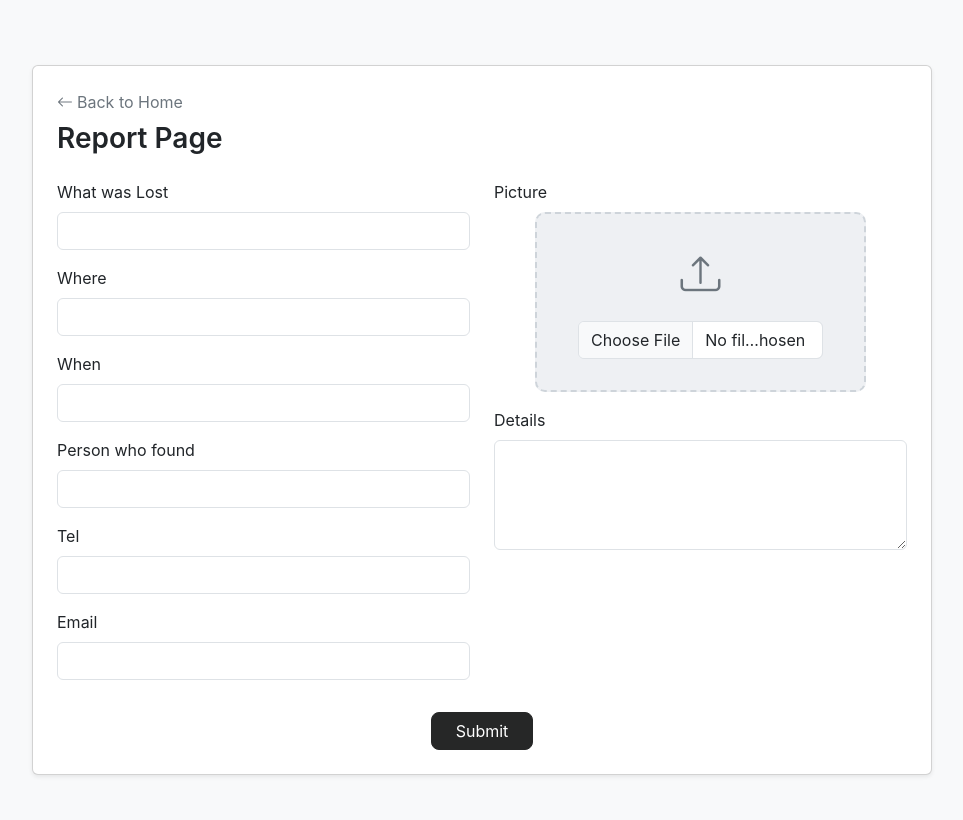
After one commit to z125534-Parichart-Saeyhoong/Database_Lost-Found, a PHP site: page /report.html in a window 1280 px wide. The commit adds this page. Shown: the whole page, without its empty margins (154-1117 px from the left). Run offline with PHP 8.4, Linux system fonts and the light colour scheme.

Commit message:
report
report page

```diff
--- a/home.html
+++ b/home.html
@@ -146,7 +146,8 @@
                 <span>search & time</span>
             </div>
         </div>
-        <button class="report-btn">REPORT</button>
+        <a href="report.html" class="report-btn">REPORT</a>
+
 
     </div>
 
--- /dev/null
+++ b/report.html
@@ -0,0 +1,95 @@
+<!DOCTYPE html>
+<html lang="en">
+<head>
+    <meta charset="UTF-8">
+    <meta name="viewport" content="width=device-width, initial-scale=1.0">
+    <title>Report Page</title>
+
+    <link href="https://cdn.jsdelivr.net/npm/bootstrap@5.3.2/dist/css/bootstrap.min.css" rel="stylesheet">
+    <link rel="stylesheet" href="https://cdn.jsdelivr.net/npm/bootstrap-icons@1.11.1/font/bootstrap-icons.css">
+    <link rel="stylesheet" href="style.css">
+
+</head>
+
+<body class="bg-light">
+    <div class="container min-vh-100 d-flex justify-content-center align-items-center py-4">
+
+        <div class="card p-4 shadow-sm" style="width: 100%; max-width: 900px;">
+
+            <div class="mb-2">
+                <a href="home.html" class="text-decoration-none text-secondary d-inline-flex align-items-center gap-1">
+                    <i class="bi bi-arrow-left"></i> Back to Home
+                </a>
+            </div>
+
+            <h3 class="mb-4">Report Page</h3>
+
+            <form>
+
+                <div class="row">
+
+                    <div class="col-md-6">
+
+                        <div class="mb-3">
+                            <label class="form-label">What was Lost</label>
+                            <input type="text" class="form-control">
+                        </div>
+
+                        <div class="mb-3">
+                            <label class="form-label">Where</label>
+                            <input type="text" class="form-control">
+                        </div>
+
+                        <div class="mb-3">
+                            <label class="form-label">When</label>
+                            <input type="text" class="form-control">
+                        </div>
+
+                        <div class="mb-3">
+                            <label class="form-label">Person who found</label>
+                            <input type="text" class="form-control">
+                        </div>
+
+                        <div class="mb-3">
+                            <label class="form-label">Tel</label>
+                            <input type="text" class="form-control">
+                        </div>
+
+                        <div class="mb-3">
+                            <label class="form-label">Email</label>
+                            <input type="email" class="form-control">
+                        </div>
+
+                    </div>
+
+                    <div class="col-md-6 d-flex flex-column align-items-center">
+
+                        <label class="form-label align-self-start">Picture</label>
+
+                        <div class="upload-box mb-3 text-center">
+                            <i class="bi bi-upload upload-icon"></i>
+
+                            <input type="file" class="form-control w-75 mx-auto mt-2">
+                        </div>
+
+                        <div class="mb-3 w-100">
+                            <label class="form-label">Details</label>
+                            <textarea class="form-control" rows="4"></textarea>
+                        </div>
+
+                    </div>
+
+                </div>
+
+                <div class="text-center mt-3">
+                    <button type="submit" class="btn submit-btn px-4">Submit</button>
+                </div>
+
+            </form>
+
+        </div>
+    </div>
+
+    <script src="https://cdn.jsdelivr.net/npm/bootstrap@5.3.2/dist/js/bootstrap.bundle.min.js"></script>
+</body>
+</html>
--- a/style.css
+++ b/style.css
@@ -5,6 +5,9 @@ body {
     font-family: -apple-system, BlinkMacSystemFont, "Segoe UI", Helvetica, Arial, sans-serif;
 }
 
+h3 {
+    font-weight: 600;
+}
 
 .container {
     margin-top: 20px;
@@ -116,8 +119,50 @@ body {
     cursor: pointer;
     box-shadow: 0 4px 6px rgba(0, 0, 0, 0.2);
     transition: background 0.3s;
+    display: inline-block;
+    text-decoration: none;
 }
 
 .report-btn:hover {
     background-color: #0c0c0c;
 }
+
+/* ปุ่ม Submit */
+.submit-btn {
+    background-color: #262727;
+    color: white;
+    border-color: #262727;
+    border-radius: 8px;
+}
+
+.submit-btn:hover {
+    background-color: black;
+    color: white;
+}
+
+/* กล่องอัปโหลด */
+.upload-box {
+    width: 80%;
+    height: 180px;
+    background: #eef0f3;
+    border: 2px dashed #ced4da;
+    border-radius: 10px;
+
+    display: flex;
+    flex-direction: column;
+    justify-content: center;
+    align-items: center;
+
+    transition: 0.3s ease;
+}
+
+.upload-icon {
+    font-size: 40px;
+    color: #6c757d;
+    margin-bottom: 8px;
+}
+
+.upload-box:hover {
+    background: #e3e5e8;
+    border-color: #b7bfc7;
+}
```
